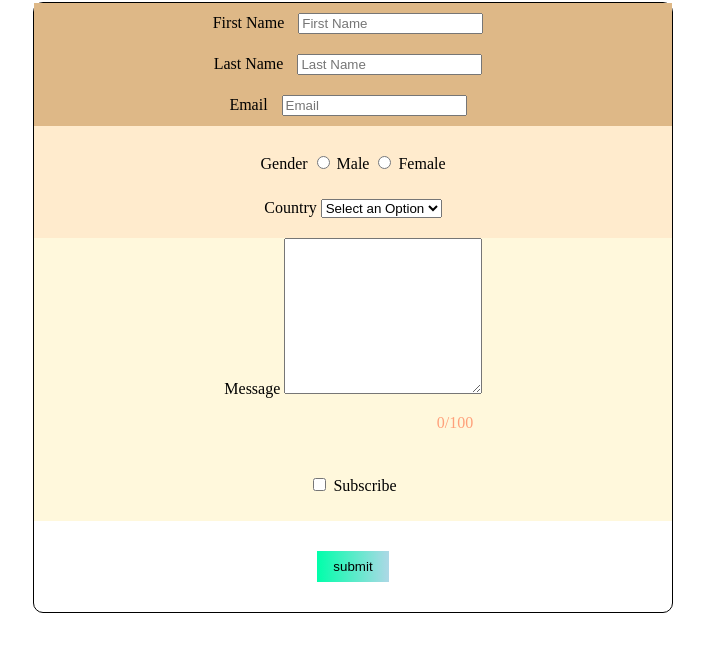
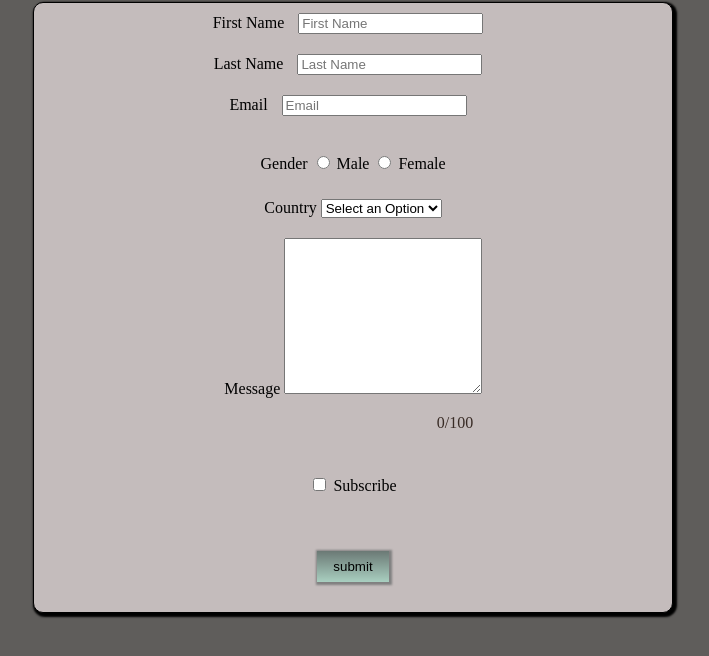
Before and after one commit to SayliGMane/portfolio, a plain HTML site: page form.html in a window 1280 px wide. Shown: the part 78-734 px from the top of the page, without its empty margins (287-996 px from the left). Drawn offline with Linux system fonts and the light colour scheme.

Commit message:
Final form

```diff
--- a/form.html
+++ b/form.html
@@ -22,12 +22,15 @@
             width: 50%;
             margin: 0 auto;
             text-align: center;
+            background-color: rgb(95, 93, 91);
         }
 
         form {
             border-style: solid;
             border-radius: 10px;
             border-width: 1px;
+            background-color: rgb(196, 188, 188);
+            box-shadow: 2px 2px 2px 2px black;
 
         }
 
@@ -36,7 +39,7 @@
         }
 
 
-        #name-email
+        /* #name-email
         {
             background-color: burlywood;
 
@@ -50,7 +53,7 @@
 
         #msg-sub{
             background-color: cornsilk;
-        }
+        } */
 
         input[type='text']:hover,
         input[type='email']:hover,
@@ -108,12 +111,13 @@
          {
             cursor: not-allowed;
             pointer-events: none;
-            background-image: linear-gradient(to right, rgb(0, 255, 170), lightblue);
+            background-image: linear-gradient(to bottom, rgb(107, 121, 117), rgb(169, 207, 192));
+            box-shadow: 1px 1px 2px 2px gray;
          }
 
 
          #textCount{
-            color: lightsalmon;
+            color: rgb(56, 43, 37);
             margin-left: 32%;
 
          }
```
